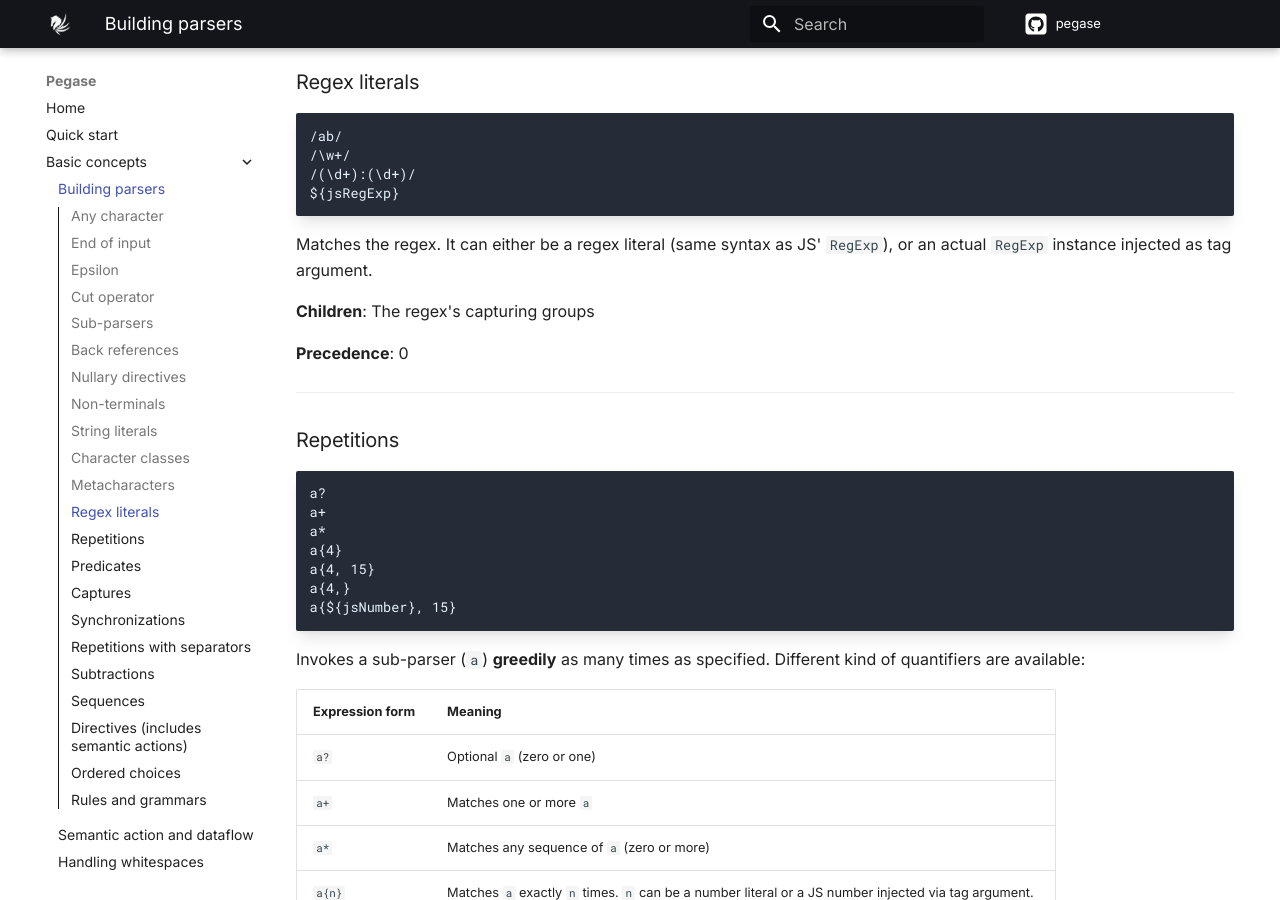
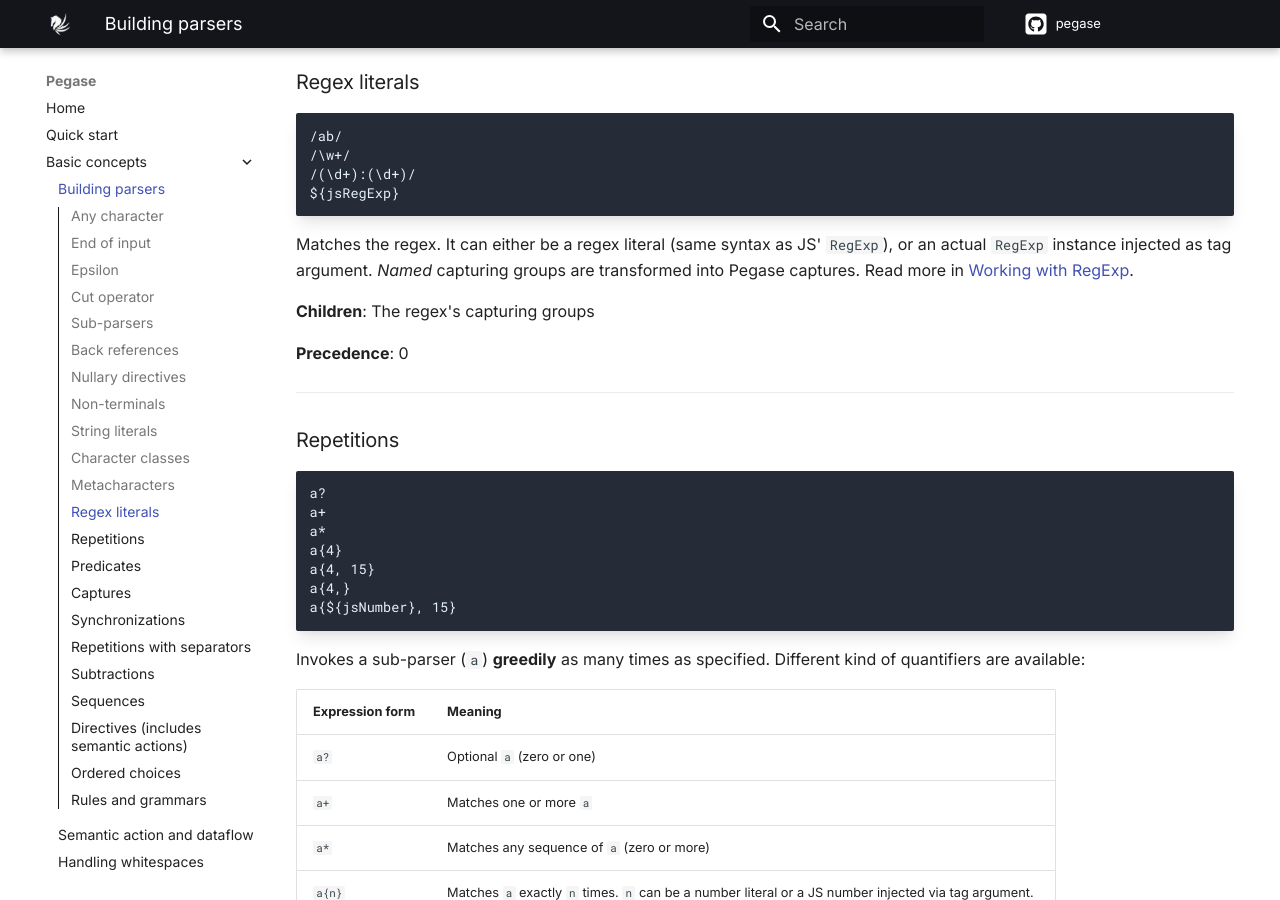
Before and after one commit to strblr/pegase, an MkDocs documentation site: the page built from doc/docs/basic-concepts/Building-parsers.md, in a window 1280 px wide and 900 px high, scrolled down 4053 px. Built offline with MkDocs 1.6.1 and Material for MkDocs 9.7.7, drawn with Linux system fonts in a browser that asks for light colours; nearby versions of some CDN libraries; comment, search, counter and statistics services are not loaded.

Commit message:
Edited doc

````diff
--- a/doc/docs/basic-concepts/Building-parsers.md
+++ b/doc/docs/basic-concepts/Building-parsers.md
@@ -187,7 +187,7 @@ Matches the escaped metacharacter. The same metacharacters available in `RegExp`
 ${jsRegExp}
 ```
 
-Matches the regex. It can either be a regex literal (same syntax as JS' `RegExp`), or an actual `RegExp` instance injected as tag argument.
+Matches the regex. It can either be a regex literal (same syntax as JS' `RegExp`), or an actual `RegExp` instance injected as tag argument. *Named* capturing groups are transformed into Pegase captures. Read more in [Working with RegExp](https://ostrebler.github.io/pegase/advanced-concepts/Working-with-RegExp/).
 
 **Children**: The regex's capturing groups
 
````
